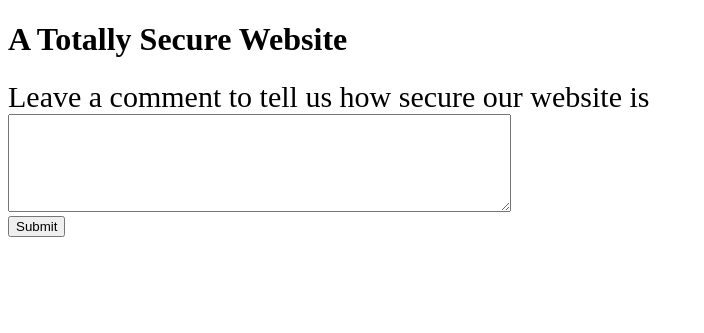
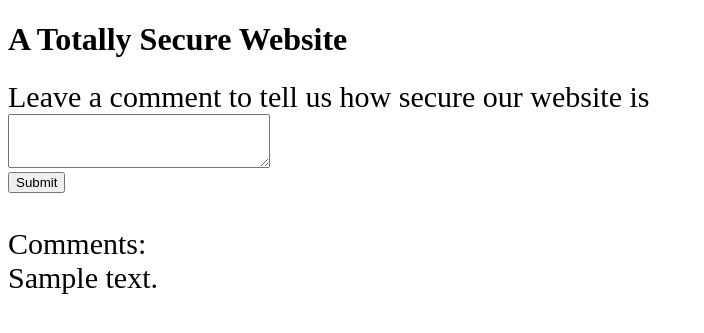
Before and after one commit to TristinH/web-security, a Python web app: template insecure-website/templates/insecure.html in a window 1280 px wide. Shown: the top 333 px of the page, without its empty margins (0-704 px from the left). Run offline with Jinja, Linux system fonts and the light colour scheme; the template is opened without the code that fills it: most values are stand-ins (such as "Sample title", 1, 10 or a date in 2020).

Commit message:
Add files via upload

```diff
--- a/insecure-website/main.py
+++ b/insecure-website/main.py
@@ -36,7 +36,7 @@ class MainPageHandler(Handler):
     def post(self):
         self.response.headers.add_header('X-XSS-Protection', '0')
         comment = self.request.get("comment")
-        self.write(comment)
+        self.render("insecure.html", comment = comment)
 
 class SignInHandler(Handler):
     def get(self):
@@ -45,7 +45,7 @@ class SignInHandler(Handler):
     def post(self):
         username = self.request.get("username")
         password = self.request.get("password")
-        info = db.GqlQuery("SELECT * FROM User ")#WHERE username = '%s'" % username)
+        info = db.GqlQuery("SELECT * FROM User WHERE username = '%s'" % username)
         check_password = False
         for i in info:
             if i.password == password:
--- a/insecure-website/templates/insecure.html
+++ b/insecure-website/templates/insecure.html
@@ -14,10 +14,16 @@
                     Leave a comment to tell us how secure our website is
                 </div>
                 <div>
-                    <textarea style="font-size: 40px" name="comment"></textarea>
+                    <textarea style="font-size: 20px" name="comment"></textarea>
                 </div>
                 <input type="submit">
             </form>
         </div>
+        <div style="font-size: 30px">
+            <br>
+                Comments:
+            <br>
+                {{comment}}
+        </div>
     </body>
 </html>
```
Also changed, not shown: 1 other file.
